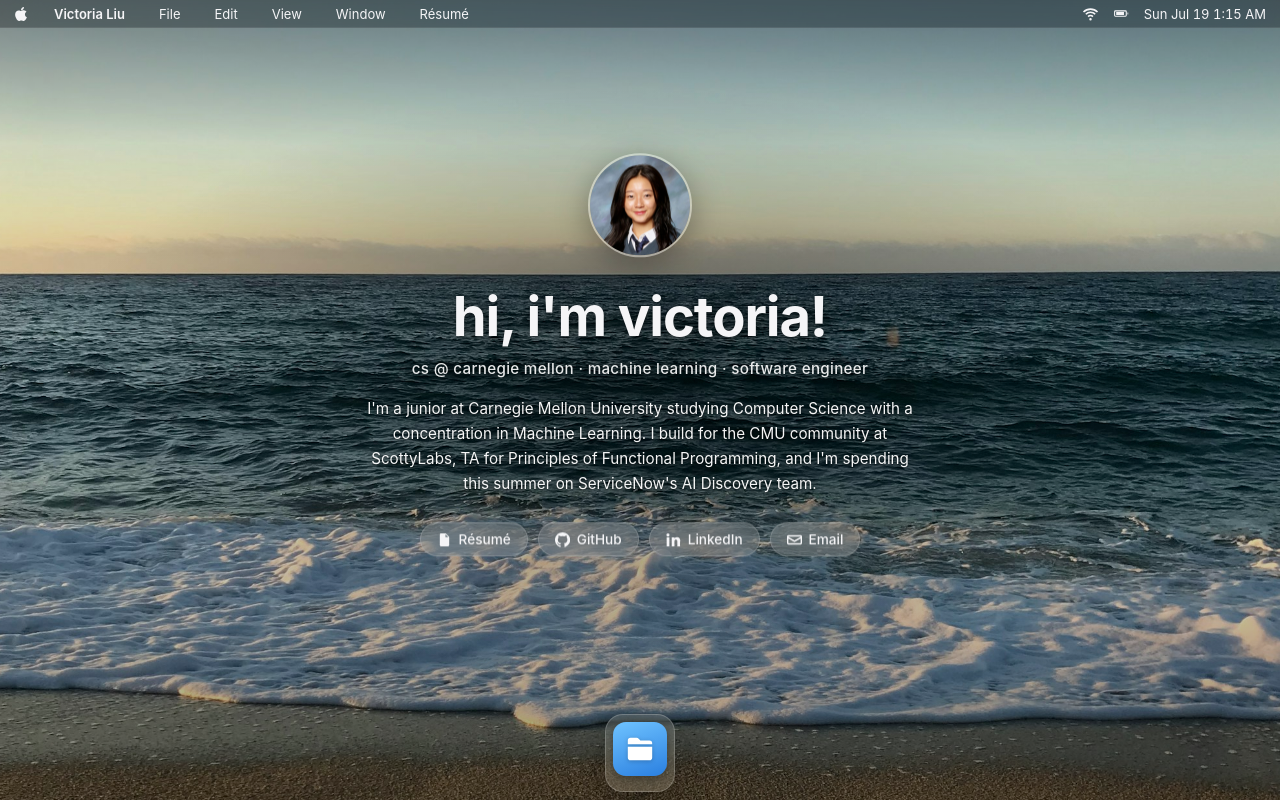
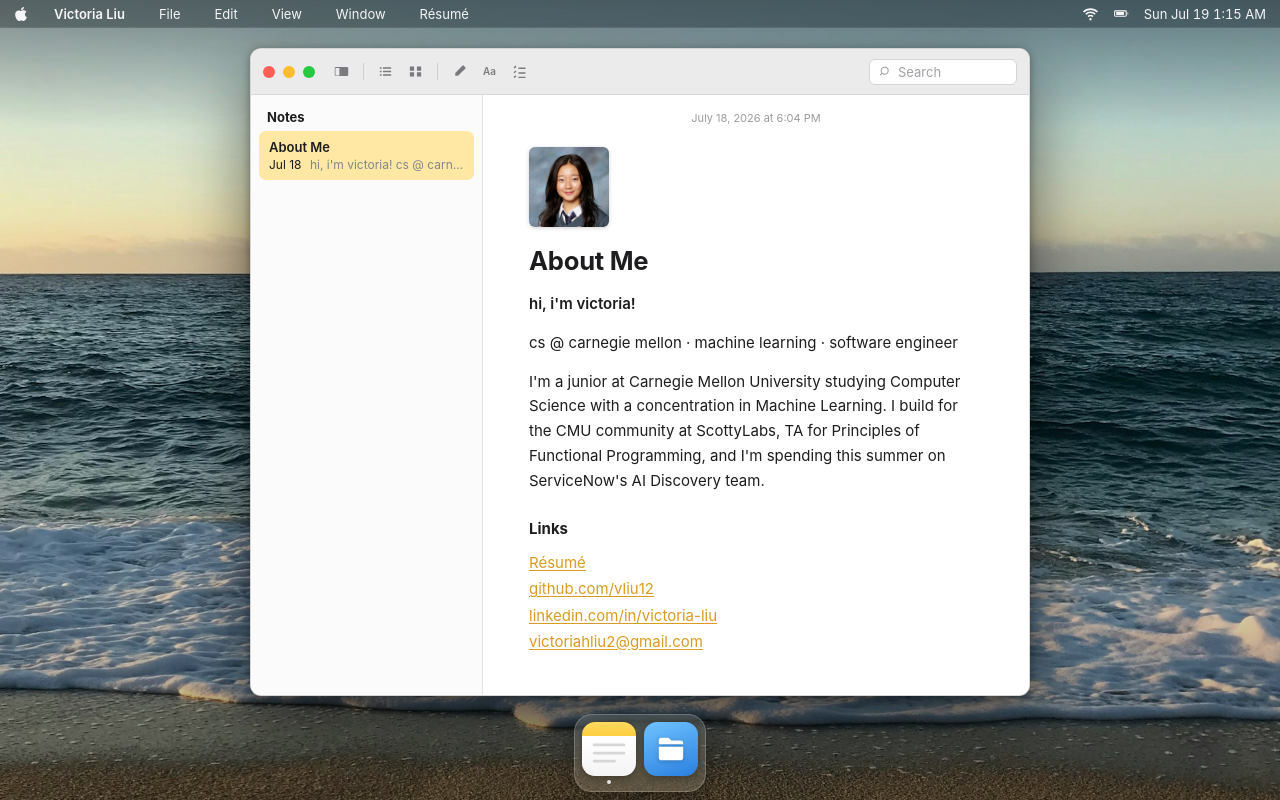
Before and after one commit to vliu12/portfolio, a website: page index.html in a window 1280 px wide. Drawn offline with Linux system fonts and the light colour scheme.

Commit message:
change theme

```diff
--- a/css/macos.css
+++ b/css/macos.css
@@ -48,24 +48,21 @@ body {
   background-repeat: no-repeat;
 }
 
-/* Scrim: the sand and foam are near-white, so white UI text needs
-   darkening behind it. Heaviest at the top (menu bar), behind the
-   centred greeting, and at the very bottom (dock). */
+/* Scrim: page text now lives inside windows, so this only needs to
+   keep the menu bar and dock legible against bright parts of the photo. */
 #desktop::after {
   content: '';
   position: absolute;
   inset: 0;
   z-index: 0;
   pointer-events: none;
-  background:
-    radial-gradient(ellipse 62% 50% at 50% 48%, rgba(0, 0, 0, 0.38) 0%, rgba(0, 0, 0, 0) 74%),
-    linear-gradient(
-      180deg,
-      rgba(0, 0, 0, 0.45) 0%,
-      rgba(0, 0, 0, 0.14) 18%,
-      rgba(0, 0, 0, 0.1) 58%,
-      rgba(0, 0, 0, 0.4) 100%
-    );
+  background: linear-gradient(
+    180deg,
+    rgba(0, 0, 0, 0.42) 0%,
+    rgba(0, 0, 0, 0.08) 16%,
+    rgba(0, 0, 0, 0.06) 62%,
+    rgba(0, 0, 0, 0.36) 100%
+  );
 }
 
 /* ============ Menu bar ============ */
@@ -133,95 +130,14 @@ body {
   text-decoration: none;
 }
 
-/* ============ Desktop greeting ============ */
-#greeting {
-  position: absolute;
-  top: 50%;
-  left: 50%;
-  transform: translate(-50%, -50%);
-  width: min(680px, calc(100vw - 48px));
-  text-align: center;
-  padding-bottom: 90px;
-  z-index: 1; /* above the wallpaper scrim (#desktop::after) */
-}
-
-#greeting .avatar {
-  width: 104px;
-  height: 104px;
-  border-radius: 50%;
-  object-fit: cover;
-  border: 2px solid rgba(255, 255, 255, 0.35);
-  box-shadow: 0 8px 32px rgba(0, 0, 0, 0.35);
-  margin-bottom: 22px;
-}
-
-#greeting h1 {
-  font-size: clamp(2.2rem, 6vw, 3.4rem);
-  font-weight: 700;
-  margin: 0 0 10px;
-  letter-spacing: -0.02em;
-  text-shadow: 0 2px 18px rgba(0, 0, 0, 0.5), 0 1px 3px rgba(0, 0, 0, 0.35);
-}
-
-#greeting .tagline {
-  font-size: 0.95rem;
-  font-weight: 500;
-  color: rgba(255, 255, 255, 0.9);
-  letter-spacing: 0.02em;
-  margin: 0 0 18px;
-  text-shadow: 0 1px 8px rgba(0, 0, 0, 0.55);
-}
-
-#greeting .bio {
-  font-size: 0.95rem;
-  line-height: 1.65;
-  color: rgba(255, 255, 255, 0.96);
-  margin: 0 auto 26px;
-  max-width: 560px;
-  user-select: text;
-  text-shadow: 0 1px 10px rgba(0, 0, 0, 0.6), 0 1px 2px rgba(0, 0, 0, 0.4);
-}
-
-#greeting .links {
-  display: flex;
-  justify-content: center;
-  gap: 10px;
-  flex-wrap: wrap;
-}
-
-#greeting .links a {
-  display: inline-flex;
-  align-items: center;
-  gap: 7px;
-  padding: 8px 16px;
-  font-size: 0.85rem;
-  font-weight: 500;
-  color: var(--text);
-  text-decoration: none;
-  background: rgba(255, 255, 255, 0.13);
-  border: 1px solid rgba(255, 255, 255, 0.16);
-  border-radius: 999px;
-  backdrop-filter: blur(12px);
-  -webkit-backdrop-filter: blur(12px);
-  transition: background-color 0.16s ease, transform 0.16s ease;
-}
-
-#greeting .links a:hover {
-  background: rgba(255, 255, 255, 0.24);
-  transform: translateY(-2px);
-}
-
-#greeting .links svg {
-  width: 15px;
-  height: 15px;
-  fill: currentColor;
-}
-
 /* ============ Window ============ */
 .window {
   position: absolute;
   display: flex;
   flex-direction: column;
+  /* Never taller/wider than the desktop, whatever the inline size says. */
+  max-width: calc(100vw - 24px);
+  max-height: calc(100vh - 104px);
   background: var(--window-bg);
   border-radius: var(--radius);
   border: 1px solid rgba(255, 255, 255, 0.12);
@@ -460,6 +376,218 @@ body {
   fill: currentColor;
 }
 
+/* ============ Notes app (light theme) ============
+   Overrides the dark window chrome above to match macOS Notes. */
+.theme-notes {
+  --notes-amber: #d99b21;
+  background: #ffffff;
+  border-color: rgba(0, 0, 0, 0.16);
+  color: #1d1d1f;
+}
+
+.theme-notes .titlebar {
+  height: 46px;
+  background: #ebebeb;
+  border-bottom: 1px solid #d8d8d8;
+  gap: 12px;
+  padding: 0 12px;
+}
+
+.theme-notes .traffic button svg {
+  stroke: rgba(0, 0, 0, 0.55);
+}
+
+.theme-notes .notes-tools {
+  display: flex;
+  align-items: center;
+  gap: 13px;
+  margin-left: 6px;
+}
+
+.theme-notes .notes-tools svg {
+  width: 17px;
+  height: 17px;
+  fill: #7b7b7f;
+  display: block;
+}
+
+.theme-notes .tool-sep {
+  width: 1px;
+  height: 17px;
+  background: #cfcfcf;
+}
+
+.theme-notes .notes-search {
+  margin-left: auto;
+  display: flex;
+  align-items: center;
+  gap: 6px;
+  width: 148px;
+  padding: 4px 9px;
+  border-radius: 6px;
+  background: #ffffff;
+  border: 1px solid #d5d5d5;
+  color: #a1a1a6;
+  font-size: 0.8125rem;
+  flex-shrink: 0;
+}
+
+.theme-notes .notes-search svg {
+  width: 13px;
+  height: 13px;
+  fill: #a1a1a6;
+  flex-shrink: 0;
+}
+
+/* Note list pane */
+.theme-notes .notes-list {
+  width: 232px;
+  flex-shrink: 0;
+  background: #fbfbfb;
+  border-right: 1px solid #e2e2e2;
+  padding: 6px 8px 10px;
+  overflow-y: auto;
+}
+
+.theme-notes .notes-list-header {
+  font-size: 0.8125rem;
+  font-weight: 700;
+  color: #1d1d1f;
+  padding: 8px 8px 6px;
+}
+
+.theme-notes .note-item {
+  display: block;
+  width: 100%;
+  text-align: left;
+  background: none;
+  border: none;
+  font: inherit;
+  padding: 8px 10px;
+  border-radius: 7px;
+  cursor: pointer;
+}
+
+.theme-notes .note-item:hover {
+  background: rgba(0, 0, 0, 0.045);
+}
+
+.theme-notes .note-item.active {
+  background: #ffe8a3;
+}
+
+.theme-notes .note-item-title {
+  display: block;
+  font-size: 0.8125rem;
+  font-weight: 600;
+  color: #1d1d1f;
+  margin-bottom: 2px;
+}
+
+.theme-notes .note-item-meta {
+  display: block;
+  font-size: 0.75rem;
+  color: #86868b;
+  white-space: nowrap;
+  overflow: hidden;
+  text-overflow: ellipsis;
+}
+
+.theme-notes .note-item-date {
+  color: #1d1d1f;
+  margin-right: 5px;
+}
+
+/* Note content pane */
+.theme-notes .notes-content {
+  flex: 1;
+  overflow-y: auto;
+  background: #ffffff;
+  padding: 16px 46px 28px;
+  user-select: text;
+  min-width: 0;
+}
+
+.theme-notes .note-timestamp {
+  text-align: center;
+  font-size: 0.6875rem;
+  color: #9b9b9f;
+  margin-bottom: 22px;
+}
+
+.theme-notes .note-avatar {
+  width: 80px;
+  height: 80px;
+  border-radius: 6px;
+  object-fit: cover;
+  display: block;
+  margin-bottom: 18px;
+  box-shadow: 0 1px 4px rgba(0, 0, 0, 0.18);
+}
+
+.theme-notes .note-title {
+  font-size: 1.6rem;
+  font-weight: 700;
+  color: #1d1d1f;
+  margin: 0 0 16px;
+  letter-spacing: -0.01em;
+}
+
+.theme-notes .note-lead {
+  font-size: 1.05rem;
+  font-weight: 600;
+  color: #1d1d1f;
+  margin: 0 0 4px;
+}
+
+.theme-notes .note-sub {
+  font-size: 0.875rem;
+  color: #86868b;
+  margin: 0 0 18px;
+}
+
+.theme-notes .notes-content p {
+  font-size: 0.9375rem;
+  line-height: 1.65;
+  color: #1d1d1f;
+  margin: 0 0 14px;
+}
+
+.theme-notes .note-heading {
+  font-weight: 700;
+  margin-top: 24px !important;
+  margin-bottom: 8px !important;
+}
+
+.theme-notes .note-links {
+  list-style: none;
+  margin: 0;
+  padding: 0;
+}
+
+.theme-notes .note-links li {
+  font-size: 0.9375rem;
+  line-height: 1.75;
+}
+
+.theme-notes .note-links a {
+  color: var(--notes-amber);
+  text-decoration: underline;
+  text-underline-offset: 2px;
+}
+
+.theme-notes .note-links a:hover {
+  color: #b87d10;
+}
+
+.theme-notes ::-webkit-scrollbar-thumb {
+  background: rgba(0, 0, 0, 0.22);
+}
+
+.theme-notes ::-webkit-scrollbar-thumb:hover {
+  background: rgba(0, 0, 0, 0.34);
+}
+
 /* Resize handle */
 .resize-handle {
   position: absolute;
@@ -519,6 +647,27 @@ body {
 
 .dock-app .icon.projects {
   background: linear-gradient(160deg, #6fc3ff 0%, #2a7fe0 100%);
+}
+
+/* Notes: yellow header strip over lined white paper. */
+.dock-app .icon.notes {
+  background: linear-gradient(
+    180deg,
+    #ffd95e 0%,
+    #fccf3f 26%,
+    #ffffff 26%,
+    #f4f4f4 100%
+  );
+}
+
+.dock-app .icon.notes svg {
+  width: 100%;
+  height: 100%;
+  fill: none;
+  stroke: #d6d6d6;
+  stroke-width: 2;
+  stroke-linecap: round;
+  filter: none;
 }
 
 .dock-app .icon svg {
@@ -616,6 +765,24 @@ body {
     padding: 20px 18px 26px;
   }
 
+  .theme-notes .notes-list {
+    width: 132px;
+    padding: 4px 5px 8px;
+  }
+
+  .theme-notes .notes-content {
+    padding: 14px 18px 28px;
+  }
+
+  .theme-notes .notes-search {
+    display: none;
+  }
+
+  .theme-notes .note-avatar {
+    width: 68px;
+    height: 68px;
+  }
+
   .resize-handle {
     display: none;
   }
--- a/index.html
+++ b/index.html
@@ -51,36 +51,81 @@
     <!-- ============ Desktop ============ -->
     <div id="desktop">
 
-      <div id="greeting">
-        <img class="avatar" src="img/profile.jpg" alt="Victoria Liu">
-        <h1>hi, i'm victoria!</h1>
-        <p class="tagline">cs @ carnegie mellon · machine learning · software engineer</p>
-        <p class="bio">
-          I'm a junior at Carnegie Mellon University studying Computer Science with a concentration
-          in Machine Learning. I build for the CMU community at ScottyLabs, TA for Principles of
-          Functional Programming, and I'm spending this summer on ServiceNow's AI Discovery team.
-        </p>
-        <div class="links">
-          <a href="resume.html">
-            <svg viewBox="0 0 16 16" aria-hidden="true"><path d="M9.3 1H4.5A1.5 1.5 0 0 0 3 2.5v11A1.5 1.5 0 0 0 4.5 15h7a1.5 1.5 0 0 0 1.5-1.5V4.7L9.3 1zm-.3 4V2.1L12 5H9z"/></svg>
-            Résumé
-          </a>
-          <a href="https://github.com/vliu12" target="_blank" rel="noopener">
-            <svg viewBox="0 0 16 16" aria-hidden="true"><path d="M8 0a8 8 0 0 0-2.5 15.6c.4.1.5-.2.5-.4v-1.4c-2.2.5-2.7-1-2.7-1-.4-.9-.9-1.2-.9-1.2-.7-.5.1-.5.1-.5.8.1 1.2.8 1.2.8.7 1.2 1.9.9 2.4.7 0-.6.3-.9.5-1.1-1.8-.2-3.6-.9-3.6-3.9 0-.9.3-1.6.8-2.1-.1-.2-.4-1 .1-2.1 0 0 .7-.2 2.2.8a7.6 7.6 0 0 1 4 0c1.5-1 2.2-.8 2.2-.8.5 1.1.2 1.9.1 2.1.5.5.8 1.2.8 2.1 0 3-1.8 3.7-3.6 3.9.3.3.5.8.5 1.5v2.2c0 .2.1.5.6.4A8 8 0 0 0 8 0z"/></svg>
-            GitHub
-          </a>
-          <a href="https://www.linkedin.com/in/victoria-liu-9a439a294/" target="_blank" rel="noopener">
-            <svg viewBox="0 0 16 16" aria-hidden="true"><path d="M3.6 5.3H.7V15h2.9V5.3zM2.1 1a1.7 1.7 0 1 0 0 3.4A1.7 1.7 0 0 0 2.1 1zM15.3 9.5c0-2.8-1.5-4.4-3.6-4.4-1.5 0-2.3.8-2.7 1.4V5.3H6.1c0 .8 0 9.7 0 9.7H9V9.6c0-.3 0-.5.1-.7.2-.5.7-1.1 1.5-1.1 1 0 1.5.8 1.5 2V15h2.9V9.5z"/></svg>
-            LinkedIn
-          </a>
-          <a href="mailto:victoriahliu2@gmail.com">
-            <svg viewBox="0 0 16 16" aria-hidden="true"><path d="M1.5 3h13A1.5 1.5 0 0 1 16 4.5v7a1.5 1.5 0 0 1-1.5 1.5h-13A1.5 1.5 0 0 1 0 11.5v-7A1.5 1.5 0 0 1 1.5 3zm0 1.5v.4l6.5 3.6 6.5-3.6v-.4h-13zm13 2.1L8.4 10a.8.8 0 0 1-.8 0L1.5 6.6v4.9h13V6.6z"/></svg>
-            Email
-          </a>
+      <!-- ---------- Notes (light theme) ---------- -->
+      <div class="window theme-notes" data-app="notes" style="width: 780px; height: 648px;" hidden>
+        <div class="titlebar">
+          <div class="traffic">
+            <button class="close" type="button" aria-label="Close">
+              <svg viewBox="0 0 8 8" aria-hidden="true"><path d="M1.5 1.5l5 5M6.5 1.5l-5 5"/></svg>
+            </button>
+            <button class="minimize" type="button" aria-label="Minimize">
+              <svg viewBox="0 0 8 8" aria-hidden="true"><path d="M1.2 4h5.6"/></svg>
+            </button>
+            <button class="zoom" type="button" aria-label="Zoom">
+              <svg viewBox="0 0 8 8" aria-hidden="true"><path d="M1.5 1.5h5v5h-5z"/></svg>
+            </button>
+          </div>
+
+          <div class="notes-tools" aria-hidden="true">
+            <svg viewBox="0 0 24 24"><path d="M4 5.5h16a1.5 1.5 0 0 1 1.5 1.5v10a1.5 1.5 0 0 1-1.5 1.5H4A1.5 1.5 0 0 1 2.5 17V7A1.5 1.5 0 0 1 4 5.5zm5 1.5H4a.5.5 0 0 0-.5.5v9.5a.5.5 0 0 0 .5.5h5V7z"/></svg>
+            <span class="tool-sep"></span>
+            <svg viewBox="0 0 24 24"><path d="M4 6h2.5v2H4V6zm4.5 0H20v2H8.5V6zM4 11h2.5v2H4v-2zm4.5 0H20v2H8.5v-2zM4 16h2.5v2H4v-2zm4.5 0H20v2H8.5v-2z"/></svg>
+            <svg class="hide-sm" viewBox="0 0 24 24"><path d="M4 5h6v6H4V5zm10 0h6v6h-6V5zM4 13h6v6H4v-6zm10 0h6v6h-6v-6z"/></svg>
+            <span class="tool-sep hide-sm"></span>
+            <svg class="hide-sm" viewBox="0 0 24 24"><path d="M17.8 3.6l2.6 2.6a1 1 0 0 1 0 1.4L10 18h-4v-4L16.4 3.6a1 1 0 0 1 1.4 0z"/></svg>
+            <svg class="hide-sm" viewBox="0 0 24 24"><text x="12" y="17.5" text-anchor="middle" font-size="14" font-weight="600" font-family="-apple-system, BlinkMacSystemFont, sans-serif">Aa</text></svg>
+            <svg class="hide-sm" viewBox="0 0 24 24"><path d="M3.5 6.2l1.6 1.6 2.6-2.6L6.3 3.6 3.5 6.2zm7 .3h10v2h-10v-2zM3.5 13l1.6 1.6 2.6-2.6-1.4-1.4-2.8 2.4zm7 0h10v2h-10v-2zM3.5 19.6l1.6 1.6 2.6-2.6-1.4-1.4-2.8 2.4zm7-.3h10v2h-10v-2z"/></svg>
+          </div>
+
+          <div class="notes-search" aria-hidden="true">
+            <svg viewBox="0 0 24 24"><path d="M10.5 3a7.5 7.5 0 1 1-4.6 13.4l-3.2 3.2-1.4-1.4 3.2-3.2A7.5 7.5 0 0 1 10.5 3zm0 2a5.5 5.5 0 1 0 0 11 5.5 5.5 0 0 0 0-11z"/></svg>
+            <span>Search</span>
+          </div>
         </div>
+
+        <div class="window-body">
+          <nav class="notes-list">
+            <div class="notes-list-header">Notes</div>
+            <button class="note-item active" type="button">
+              <span class="note-item-title">About Me</span>
+              <span class="note-item-meta">
+                <span class="note-item-date">Jul 18</span>
+                hi, i'm victoria! cs @ carnegie mellon
+              </span>
+            </button>
+          </nav>
+
+          <article class="notes-content">
+            <div class="note-timestamp">July 18, 2026 at 6:04 PM</div>
+
+            <img class="note-avatar" src="img/profile.jpg" alt="Victoria Liu">
+
+            <h1 class="note-title">About Me</h1>
+
+            <p class="note-lead">hi, i'm victoria!</p>
+            <p class="note-sub">cs @ carnegie mellon · machine learning · software engineer</p>
+
+            <p>
+              I'm a junior at Carnegie Mellon University studying Computer Science with a
+              concentration in Machine Learning. I build for the CMU community at ScottyLabs,
+              TA for Principles of Functional Programming, and I'm spending this summer on
+              ServiceNow's AI Discovery team.
+            </p>
+
+            <p class="note-heading">Links</p>
+            <ul class="note-links">
+              <li><a href="resume.html">Résumé</a></li>
+              <li><a href="https://github.com/vliu12" target="_blank" rel="noopener">github.com/vliu12</a></li>
+              <li><a href="https://www.linkedin.com/in/victoria-liu-9a439a294/" target="_blank" rel="noopener">linkedin.com/in/victoria-liu</a></li>
+              <li><a href="mailto:victoriahliu2@gmail.com">victoriahliu2@gmail.com</a></li>
+            </ul>
+          </article>
+        </div>
+
+        <div class="resize-handle"></div>
       </div>
 
-      <!-- ============ Projects window ============ -->
+      <!-- ---------- Projects (dark theme) ---------- -->
       <div class="window" data-app="projects" style="width: 820px; height: 520px;" hidden>
         <div class="titlebar">
           <div class="traffic">
@@ -112,6 +157,18 @@
 
     <!-- ============ Dock ============ -->
     <div id="dock">
+      <button class="dock-app" data-app="notes" type="button" aria-label="Notes">
+        <span class="tooltip">Notes</span>
+        <span class="icon notes">
+          <svg viewBox="0 0 40 40" aria-hidden="true">
+            <line x1="9" y1="17" x2="31" y2="17"/>
+            <line x1="9" y1="23" x2="31" y2="23"/>
+            <line x1="9" y1="29" x2="24" y2="29"/>
+          </svg>
+        </span>
+        <span class="dot"></span>
+      </button>
+
       <button class="dock-app" data-app="projects" type="button" aria-label="Projects">
         <span class="tooltip">Projects</span>
         <span class="icon projects">
--- a/js/macos.js
+++ b/js/macos.js
@@ -298,22 +298,29 @@
 
     document.querySelectorAll('.window').forEach(initWindow);
 
-    // Centre the Projects window on first paint. It starts hidden, and a
-    // hidden element measures 0, so un-hide it invisibly to take the size.
-    var projectsWin = document.querySelector('.window[data-app="projects"]');
-    if (projectsWin) {
-      var wasHidden = projectsWin.hidden;
-      projectsWin.style.visibility = 'hidden';
-      projectsWin.hidden = false;
+    // Place each window on first paint. They start hidden, and a hidden
+    // element measures 0, so un-hide invisibly to take the size.
+    document.querySelectorAll('.window').forEach(function (win) {
+      var wasHidden = win.hidden;
+      win.style.visibility = 'hidden';
+      win.hidden = false;
 
-      var w = projectsWin.offsetWidth;
-      var h = projectsWin.offsetHeight;
+      var w = win.offsetWidth;
+      var h = win.offsetHeight;
 
-      projectsWin.hidden = wasHidden;
-      projectsWin.style.visibility = '';
+      win.hidden = wasHidden;
+      win.style.visibility = '';
 
-      projectsWin.style.left = Math.max(12, (window.innerWidth - w) / 2) + 'px';
-      projectsWin.style.top = Math.max(48, (window.innerHeight - h) / 2 - 30) + 'px';
-    }
+      // Cascade Projects off Notes rather than centring both. Notes is the
+      // narrower window, so centring alone would leave them nearly flush.
+      var nudge = win.dataset.app === 'projects' ? 60 : 0;
+
+      win.style.left = Math.max(12, (window.innerWidth - w) / 2 + nudge) + 'px';
+      win.style.top = Math.max(48, (window.innerHeight - h) / 2 - 30 + nudge) + 'px';
+    });
+
+    // Notes is the landing view: open it as soon as the desktop loads.
+    var notesWin = document.querySelector('.window[data-app="notes"]');
+    if (notesWin) openWindow(notesWin);
   });
 })();
```
